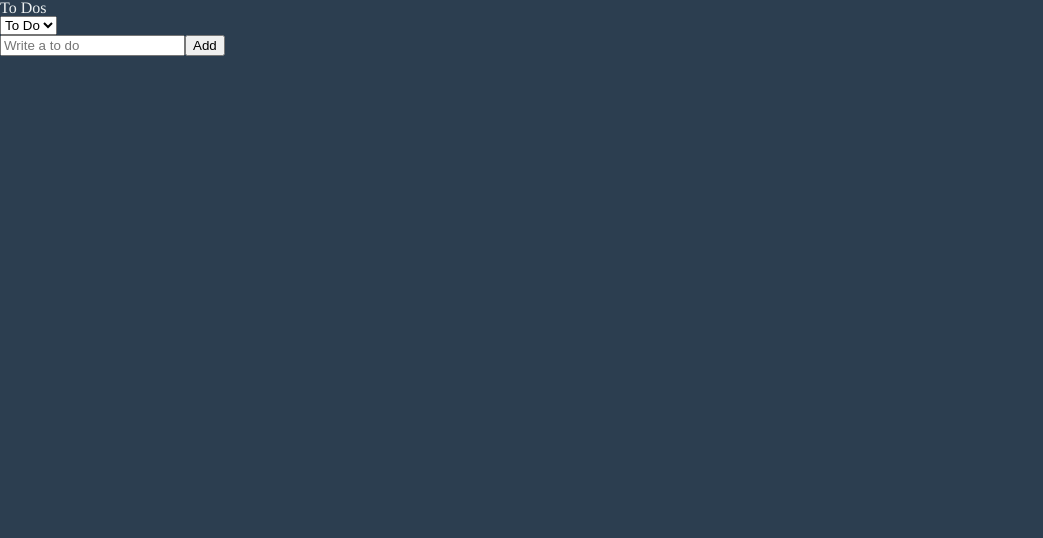
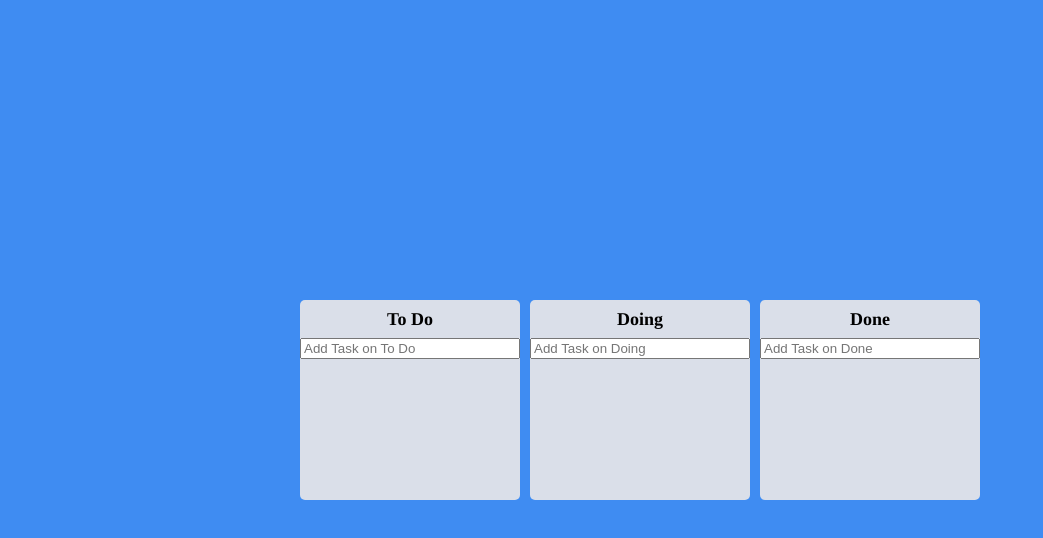
Before and after one commit to lzyjin/react-masterclass, a React (Create React App) app: page / in a window 1280 px wide. Shown: the top 538 px of the page, without its empty margins (0-1043 px from the left). Built offline with nearby package versions, Linux system fonts and the light colour scheme.

Commit message:
# 7 trello clone

```diff
--- a/package.json
+++ b/package.json
@@ -15,6 +15,7 @@
     "apexcharts": "^3.54.1",
     "react": "^18.3.1",
     "react-apexcharts": "^1.4.1",
+    "react-beautiful-dnd": "^13.1.1",
     "react-dom": "^18.3.1",
     "react-helmet": "^6.1.0",
     "react-hook-form": "^7.53.1",
@@ -50,6 +51,7 @@
     ]
   },
   "devDependencies": {
+    "@types/react-beautiful-dnd": "^13.1.8",
     "@types/react-helmet": "^6.1.11"
   }
 }
--- a/src/App.tsx
+++ b/src/App.tsx
@@ -1,5 +1,8 @@
-import {createGlobalStyle} from "styled-components";
-import ToDoList from "./ToDoList";
+import {createGlobalStyle, styled} from "styled-components";
+import {DragDropContext, DropResult} from "react-beautiful-dnd";
+import {useRecoilState} from "recoil";
+import {toDoState} from "./atoms";
+import Board from "./components/Board";
 
 const GlobalStyle = createGlobalStyle`
   /* http://meyerweb.com/eric/tools/css/reset/
@@ -70,11 +73,79 @@
   }
 `;
 
+const Wrapper = styled.div`
+    display: flex;
+    justify-content: center;
+    align-items: center;
+    max-width: 680px;
+    width: 100%;
+    height: 100vh;
+    margin: 0 auto;
+`;
+
+const Boards = styled.div`
+    width: 100%;
+    display: grid;
+    grid-template-columns: repeat(3, 1fr);
+    gap: 10px;
+`;
+
 export default function App() {
+  const [toDos, setToDos] = useRecoilState(toDoState);
+
+  const onDragEnd = (info: DropResult) => {
+    const {destination, source, draggableId} = info;
+
+    if(!destination) {
+      return;
+    }
+
+    if(destination?.droppableId === source.droppableId) {
+      // same board movement.
+      setToDos(allBoards => {
+        const boardCopy = [...allBoards[source.droppableId]];
+        const taskObj = boardCopy[source.index];
+        boardCopy.splice(source.index, 1);
+        boardCopy.splice(destination?.index, 0, taskObj);
+        return {
+          ...allBoards,
+          [source.droppableId]: boardCopy
+        };
+      });
+    }
+
+    if(destination?.droppableId !== source.droppableId) {
+      // cross board movement
+      setToDos(allBoards => {
+        const sourceBoard = [...allBoards[source.droppableId]];
+        const destinationBoard = [...allBoards[destination.droppableId]];
+        const taskObj = sourceBoard[source.index];
+        sourceBoard.splice(source.index, 1);
+        destinationBoard.splice(destination?.index, 0, taskObj);
+        return {
+          ...allBoards,
+          [source.droppableId]: sourceBoard,
+          [destination.droppableId]: destinationBoard,
+        };
+      });
+    }
+
+  };
+
   return (
     <>
       <GlobalStyle />
-      <ToDoList />
+      <DragDropContext onDragEnd={onDragEnd}>
+        <Wrapper>
+          <Boards>
+            {
+              Object.keys(toDos).map(boardId => (
+                <Board key={boardId} boardId={boardId} toDos={toDos[boardId]}/>
+              ))
+            }
+          </Boards>
+        </Wrapper>
+      </DragDropContext>
     </>
   );
 }
--- a/src/ToDoList.tsx
+++ /dev/null
@@ -1,28 +0,0 @@
-import {useRecoilState, useRecoilValue} from "recoil";
-import ToDo from "./components/ToDo";
-import {Categories, categoryState, toDoSelector} from "./atoms";
-import CreateToDo from "./components/CreateToDo";
-
-export default function ToDoList() {
-  const toDos = useRecoilValue(toDoSelector);
-  const [category, setCategory] = useRecoilState(categoryState);
-
-  const onInput = (e: React.FormEvent<HTMLSelectElement>) => {
-    setCategory(e.currentTarget.value as any);
-  };
-
-  console.log(toDos)
-
-  return (
-    <div>
-      <h1>To Dos</h1>
-      <select value={category} onInput={onInput}>
-        <option value={Categories.TO_DO}>To Do</option>
-        <option value={Categories.DOING}>Doing</option>
-        <option value={Categories.DONE}>Done</option>
-      </select>
-      <CreateToDo/>
-      {toDos?.map(aToDo => <ToDo key={aToDo.id} {...aToDo} />)}
-    </div>
-  );
-}
--- a/src/atoms.tsx
+++ b/src/atoms.tsx
@@ -1,33 +1,19 @@
-import {atom, selector} from "recoil";
+import {atom} from "recoil";
 
-export enum Categories {
-  "TO_DO" = "TO_DO",
-  "DOING" = "DOING",
-  "DONE" = "DONE"
+export interface ITodo {
+  id: number;
+  text: string;
 }
 
-export interface IToDo {
-  id: number;
-  text: string;
-  category: Categories;
+interface IToDoState {
+  [key: string]: ITodo[];
 }
 
-export const toDoState = atom<IToDo[]>({
+export const toDoState = atom<IToDoState>({
   key: "toDo",
-  default: []
-});
-
-export const categoryState = atom<Categories>({
-  key: "category",
-  default: Categories.TO_DO,
-})
-
-export const toDoSelector = selector({
-  key: "toDoSelector",
-  get: ({get}) => {
-    const toDos = get(toDoState);
-    const category = get(categoryState);
-
-    return toDos.filter(toDo => toDo.category === category);
+  default: {
+    "To Do": [],
+    "Doing": [],
+    "Done": [],
   },
 });
--- /dev/null
+++ b/src/components/Board.tsx
@@ -0,0 +1,99 @@
+import DraggableCard from "./DraggableCard";
+import {Droppable} from "react-beautiful-dnd";
+import {styled} from "styled-components";
+import {useForm} from "react-hook-form";
+import {ITodo, toDoState} from "../atoms";
+import {useSetRecoilState} from "recoil";
+
+const Wrapper = styled.div`
+    min-height: 200px;
+    background-color: ${props => props.theme.boardColor};
+    border-radius: 5px;
+    display: flex;
+    flex-direction: column;
+`;
+
+const Title = styled.h2`
+    text-align: center;
+    font-weight: 600;
+    margin: 10px 0;
+    font-size: 18px;
+`;
+
+interface IAreaProps {
+  isDraggingOver: boolean;
+  isDraggingFromThis: boolean;
+}
+
+const Area = styled.div<IAreaProps>`
+    background-color: ${props => props.isDraggingOver ? "#dfe6e9" : ( props.isDraggingFromThis ? "#b2bec3" : "transparent" )};
+    flex: 1;
+    transition: background-color .3s ease-in-out;
+    padding: 20px;
+    border-radius: 0 0 5px 5px;
+`;
+
+interface IBoardProps {
+  toDos: ITodo[];
+  boardId: string;
+}
+
+interface IForm {
+  toDo: string;
+}
+
+const Form = styled.form`
+    width: 100%;
+
+    input {
+        width: 100%;
+    }
+`;
+
+export default function Board({toDos, boardId}: IBoardProps) {
+  const { register, setValue, handleSubmit } = useForm<IForm>();
+  const setToDos = useSetRecoilState(toDoState);
+
+  const onValid = ({toDo}: IForm) => {
+    const newToDo = {
+      id: Date.now(),
+      text: toDo
+    }
+    setToDos(allBoards => {
+      return {
+        ...allBoards,
+        [boardId]: [...allBoards[boardId], newToDo]
+      };
+    });
+    setValue("toDo", "");
+  };
+
+  return (
+    <Wrapper>
+      <Title>{boardId}</Title>
+      <Form onSubmit={handleSubmit(onValid)}>
+        <input {...register("toDo", { required: true })} type="text" placeholder={`Add Task on ${boardId}`} />
+      </Form>
+      <Droppable droppableId={boardId}>
+        {
+          (provided, snapshot) => (
+            <Area
+              isDraggingOver={snapshot.isDraggingOver}
+              isDraggingFromThis={Boolean(snapshot.draggingFromThisWith)}
+              ref={provided.innerRef}
+              {...provided.droppableProps}>
+              {
+                toDos.map((toDo, index) => (
+                  <DraggableCard key={toDo.id} index={index} toDoId={toDo.id} toDoText={toDo.text} />
+                ))
+              }
+              {
+                provided.placeholder
+              }
+            </Area>
+          )
+        }
+      </Droppable>
+    </Wrapper>
+  );
+}
--- a/src/components/CreateToDo.tsx
+++ /dev/null
@@ -1,32 +0,0 @@
-import {useForm} from "react-hook-form";
-import {categoryState, toDoState} from "../atoms";
-import {useRecoilValue, useSetRecoilState} from "recoil";
-
-interface IForm {
-  toDo: string;
-}
-
-export default function CreateToDo() {
-  const setTodos = useSetRecoilState(toDoState);
-  const category = useRecoilValue(categoryState);
-  const { register,handleSubmit, setValue, formState: {errors}  } = useForm<IForm>();
-
-  const handleValid = ({toDo}: IForm) => {
-    setTodos(oldToDos => [{
-      id: Date.now(),
-      text: toDo,
-      category
-    }, ...oldToDos]);
-    setValue("toDo", "");
-  };
-
-  return (
-    <form onSubmit={handleSubmit(handleValid)}>
-      <input {...register("toDo", {
-        required: "Please write a To Do."
-      })} type="text" placeholder="Write a to do"/>
-      { errors?.toDo?.message }
-      <button>Add</button>
-    </form>
-  );
-}
--- /dev/null
+++ b/src/components/DraggableCard.tsx
@@ -0,0 +1,37 @@
+import {Draggable} from "react-beautiful-dnd";
+import {styled} from "styled-components";
+import React from "react";
+
+const Card = styled.div<{isDragging: boolean}>`
+    background-color: ${props =>props.isDragging ? "#74b9ff" :  props.theme.cardColor};
+    border-radius: 5px;
+    padding: 10px;
+    margin-bottom: 10px;
+    box-shadow: ${props => props.isDragging ? "0 2px 5px rgba(0, 0, 0, 0.3)" : ""};
+
+    &:last-child {
+        margin-bottom: 0;
+    }
+`;
+
+interface IDraggableCardProps {
+  toDoId: number;
+  toDoText: string;
+  index: number;
+}
+
+function DraggableCard({toDoId, toDoText, index}: IDraggableCardProps) {
+  return (
+    <Draggable draggableId={toDoId+""} index={index}>
+      {(provided, snapshot) => (
+        <Card
+          isDragging={snapshot.isDragging}
+          ref={provided.innerRef} {...provided.draggableProps} {...provided.dragHandleProps}>
+          {toDoText}
+        </Card>
+      )}
+    </Draggable>
+  );
+}
+
+export default React.memo(DraggableCard);
--- a/src/components/ToDo.tsx
+++ /dev/null
@@ -1,27 +0,0 @@
-import {IToDo, toDoState, Categories} from "../atoms";
-import {useSetRecoilState} from "recoil";
-
-export default function ToDo({id, text, category}: IToDo) {
-  const setToDos = useSetRecoilState(toDoState);
-
-  const onClick = (event: React.MouseEvent<HTMLButtonElement>) => {
-    const {
-      currentTarget: { name }
-    } = event;
-
-    setToDos(oldTodos => {
-      const targetIndex = oldTodos.findIndex(toDo => toDo.id === id);
-      const newToDo = { text, id, category: name as any }; // as any: ts 에러 회피 방법
-      return [...oldTodos.slice(0, targetIndex), newToDo, ...oldTodos.slice(targetIndex + 1)]
-    })
-  };
-
-  return (
-    <li>
-      <span>{text}</span>
-      {category !== Categories.TO_DO && <button name={Categories.TO_DO} onClick={onClick}>To Do</button>}
-      {category !== Categories.DOING && <button name={Categories.DOING} onClick={onClick}>Doing</button>}
-      {category !== Categories.DONE && <button name={Categories.DONE} onClick={onClick}>Done</button>}
-    </li>
-  );
-}
--- a/src/index.tsx
+++ b/src/index.tsx
@@ -10,11 +10,11 @@
 );
 
 root.render(
-  <React.StrictMode>
+  // <React.StrictMode>
     <RecoilRoot>
       <ThemeProvider theme={ darkTheme }>
         <App />
       </ThemeProvider>
     </RecoilRoot>
-  </React.StrictMode>
+  // </React.StrictMode>
 );
--- a/src/theme.ts
+++ b/src/theme.ts
@@ -1,13 +1,15 @@
 import {DefaultTheme} from "styled-components";
 
 export const lightTheme: DefaultTheme = {
-  bgColor: "#ecf0f1",
-  textColor: "#2c3e50",
-  accentColor: "#f39c12"
+  bgColor: "#3f8cf2",
+  boardColor: "#dadfe9",
+  cardColor: "white",
+  textColor: "black"
 };
 
 export const darkTheme: DefaultTheme = {
-  bgColor: "#2c3e50",
-  textColor: "#ecf0f1",
-  accentColor: "#f39c12"
+  bgColor: "#3f8cf2",
+  boardColor: "#dadfe9",
+  cardColor: "white",
+  textColor: "black"
 };
```
Also changed, not shown: 1 other file (tests, documents, lock files or other folders).
